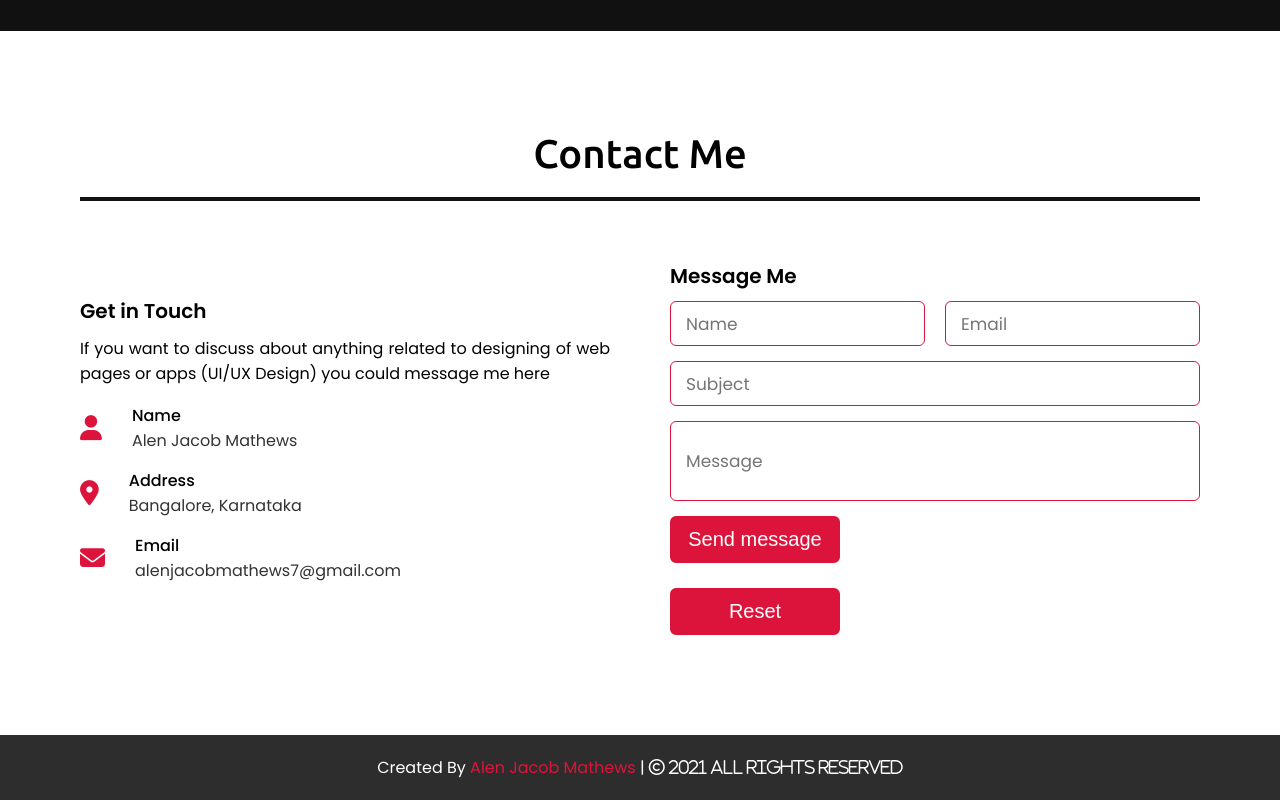
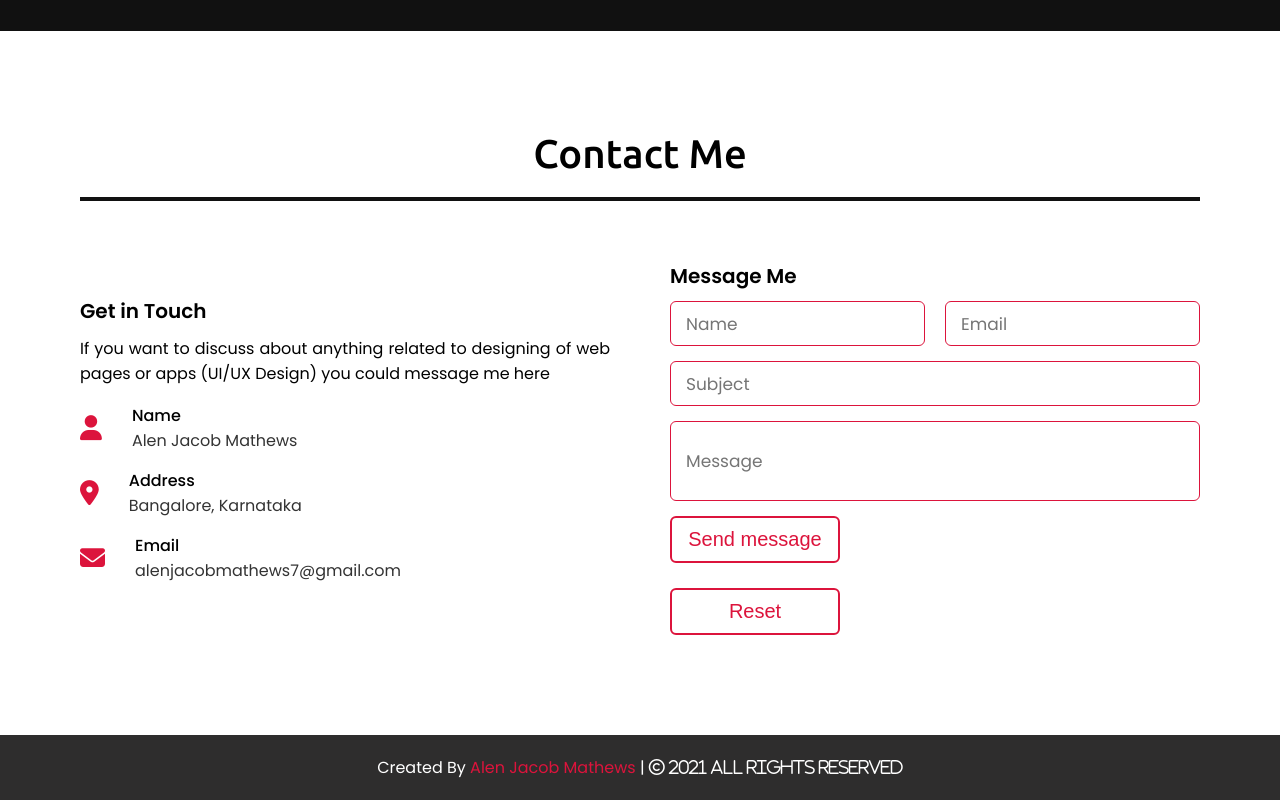
Before and after one commit to Ajmathews11/Portfolio, a plain HTML site: page index.html in a window 1280 px wide. Shown: the part 3583-4383 px from the top of the page. Drawn offline with nearby package versions, Linux system fonts and the light colour scheme.

Commit message:
Update style.css

```diff
--- a/style.css
+++ b/style.css
@@ -612,16 +612,16 @@ section .title{
     height: 100%;
     width: 100%;
     border: 2px solid crimson;
-    background: crimson;
-    color: #fff;
+    background: #fff;
+    color: crimson;
     font-size: 20px;
     font-weight: 500;
     border-radius: 6px;
     transition: all 0.3s ease;
 }
 .contact .right form .button button:hover{
-    color: crimson;
-    background: none;
+    color: #fff;
+    background: crimson;
 }
 
 
```
